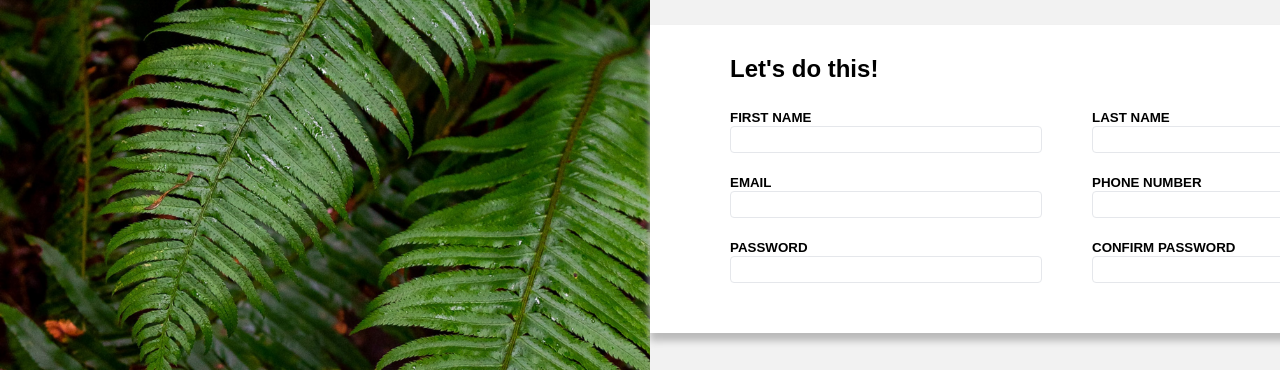
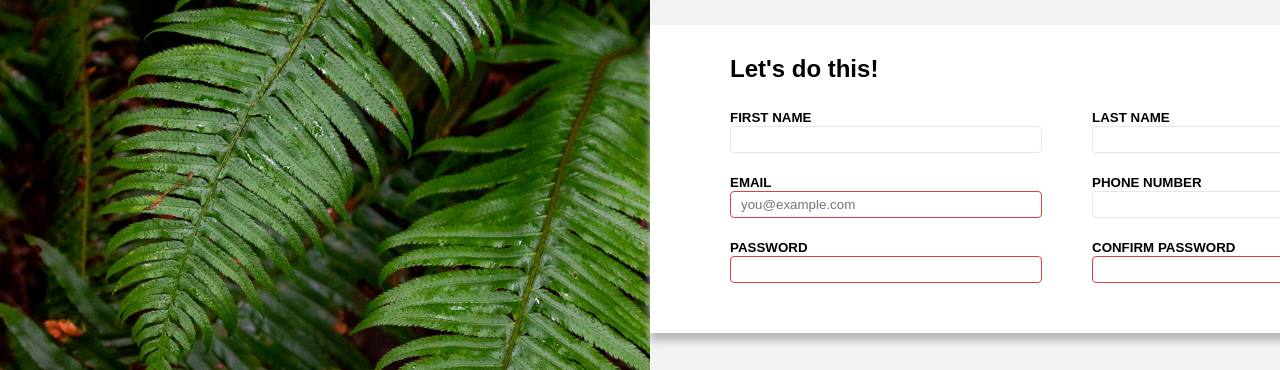
Before and after one commit to coelho-codes/T.O.P-SignUpForm, a plain HTML site: page index.html in a window 1280 px wide. Shown: the part 353-723 px from the top of the page. Drawn offline with Linux system fonts and the light colour scheme; files whose address does not match are found by name.

Commit message:
Added styling and html attributes for form validation

```diff
--- a/index.html
+++ b/index.html
@@ -25,16 +25,16 @@
         </div>
         <div class="form-container">
             <h3>Let's do this!</h3>
-            <form>
+            <form id="myform">
                 <div class="fieldset-one">
                     <label for="first-name">FIRST NAME</label> <br>
                     <input type="text" id="first-name"> <br>
 
                     <label for="email">EMAIL</label> <br>
-                    <input type="email" id="email"> <br>
+                    <input type="email" id="email" placeholder="you@example.com" required> <br>
 
                     <label for="password">PASSWORD</label> <br>
-                    <input type="password" id="password"> <br>
+                    <input type="password" id="password" minlength="5" required> <br>
                 </div>
                 <div class="fieldset-two">
                     <label for="last-name">LAST NAME</label> <br>
@@ -44,12 +44,12 @@
                     <input type="tel" id="phone-numer"> <br>
 
                     <label for="confirm-password">CONFIRM PASSWORD</label> <br>
-                    <input type="password" id="confirm-password"> <br>
+                    <input type="password" id="confirm-password" required> <br>
                 </div>
             </form>
         </div>
         <div class="button">
-            <input type="submit" value="Create Account">
+            <input type="submit" value="Create Account" form="myform">
             <p>Already have an account? <a href="#">Log In</a></p>
         </div>
     </div>
--- a/style.css
+++ b/style.css
@@ -92,8 +92,13 @@ form input {
 }
 
 form input:focus {
-    border: 1px solid #E5E7EB;
+    border: 1px solid #346beb;
+    box-shadow: 2px 2px 2px rgba(0, 0, 0, 0.253);
     outline: none;
+}
+
+form input:invalid {
+    border: 1px solid #de4040;
 }
 
 .title, .form-container, .button {
```
